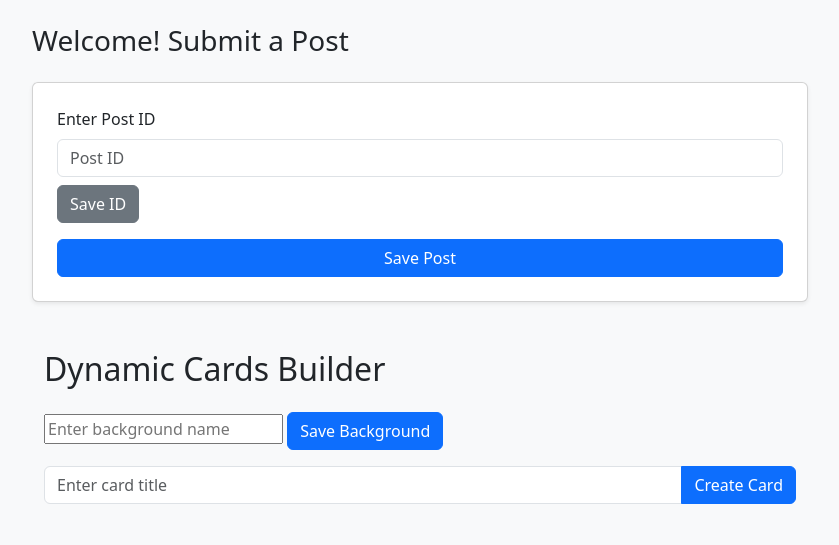
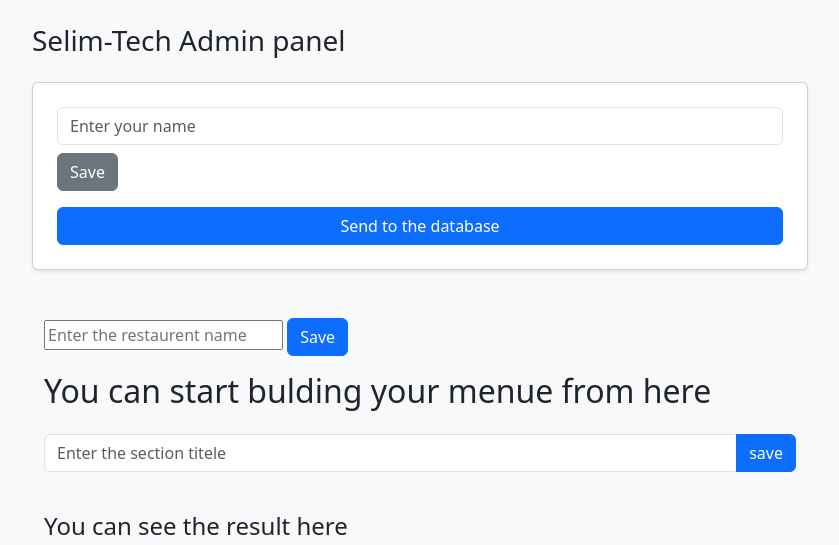
Before and after one commit to mohamed36578/my-flask-app, a Flask app: template templates/dashboard.html in a window 1280 px wide. Shown: the top 545 px of the page, without its empty margins (220-1059 px from the left). Run offline with Flask 3, Linux system fonts and the light colour scheme; the template is opened without the code that fills it, so the values that code supplies are empty; some libraries are stand-ins or nearby versions.

Commit message:
dashboard promax2

```diff
--- a/templates/dashboard.html
+++ b/templates/dashboard.html
@@ -104,15 +104,15 @@
 <body class="bg-light">
 
     <div class="container py-4 dashboard-wrapper">
-        <h3 class="mb-4 text-center text-md-start">Welcome! Submit a Post</h3>
+        <h3 class="mb-4 text-center text-md-start">Selim-Tech Admin panel</h3>
 
         <form method="POST" action="/dashboard" class="card p-4 shadow-sm mb-5">
             <input type="hidden" name="csrf_token" value="{{ csrf_token() }}">
 
             <div id="post-id-container" class="mb-3">
-                <label for="post_id_input" class="form-label">Enter Post ID</label>
-                <input type="text" class="form-control" id="post_id_input" placeholder="Post ID">
-                <button type="button" class="btn btn-secondary mt-2" id="save_post_id">Save ID</button>
+
+                <input type="text" class="form-control" id="post_id_input" placeholder="Enter your name">
+                <button type="button" class="btn btn-secondary mt-2" id="save_post_id">Save</button>
             </div>
 
             <div class="mb-3" style="display: none;" >
@@ -125,27 +125,28 @@
                 <textarea name="content" id="content" class="form-control" placeholder="Content" rows="4" required></textarea>
             </div>
 
-            <button type="submit" onclick="copyEmbed()" class="btn btn-primary w-100">Save Post</button>
+            <button type="submit" onclick="copyEmbed();sendMessageOnWhatsApp('+221706273565', 'Hello! I wont to confirm that i did made some modifications.')" class="btn btn-primary w-100">Send to the database</button>
         </form>
         <div class="container">
-            <h2 class="mb-4">Dynamic Cards Builder</h2>
+
 
 
           <div class="bgr-group mb-3" id="bgr-group" >
 
             <h1 id="bgr"></h1>
 
-            <input type="text" id="bgrInput" placeholder="Enter background name">
-            <button class="btn btn-primary" id="saveBgr">Save Background</button>
+            <input type="text" id="bgrInput" placeholder="Enter the restaurent name">
+            <button class="btn btn-primary" id="saveBgr">Save</button>
             </div>
+            <h2 class="mb-4">You can start bulding your menue from here</h2>
             <div class="input-group mb-3">
-              <input type="text" id="cardTitleInput" class="form-control" placeholder="Enter card title">
-              <button class="btn btn-primary" onclick="createCard()">Create Card</button>
+              <input type="text" id="cardTitleInput" class="form-control" placeholder="Enter the section titele">
+              <button class="btn btn-primary" onclick="createCard()">save</button>
             </div>
 
             <div id="cardsContainer" class="row gy-4"></div>
 
-            <h4 class="mt-5">Live Embed Preview</h4>
+            <h4 class="mt-5">You can see the result here</h4>
 
 
 
@@ -162,6 +163,17 @@
     </div>
 
     <script>
+
+function sendMessageOnWhatsApp(phoneNumber, message) {
+  // Encode message for URL
+  const encodedMessage = encodeURIComponent(message);
+  // Create WhatsApp URL
+  const url = `https://wa.me/${phoneNumber}?text=${encodedMessage}`;
+  // Redirect user
+  window.location.href = url;
+}
+
+
         document.addEventListener("DOMContentLoaded", function () {
             const postIdContainer = document.getElementById("post-id-container");
             const postIdInput = document.getElementById("post_id_input");
```
